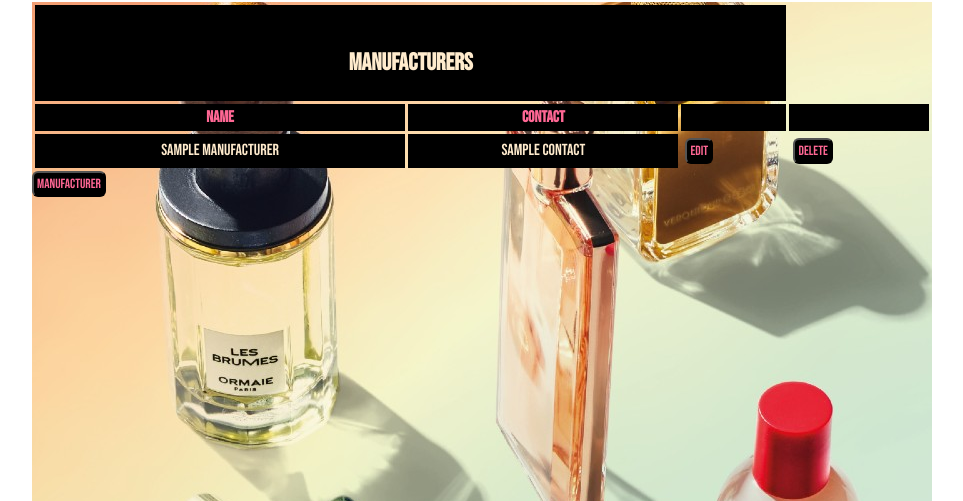
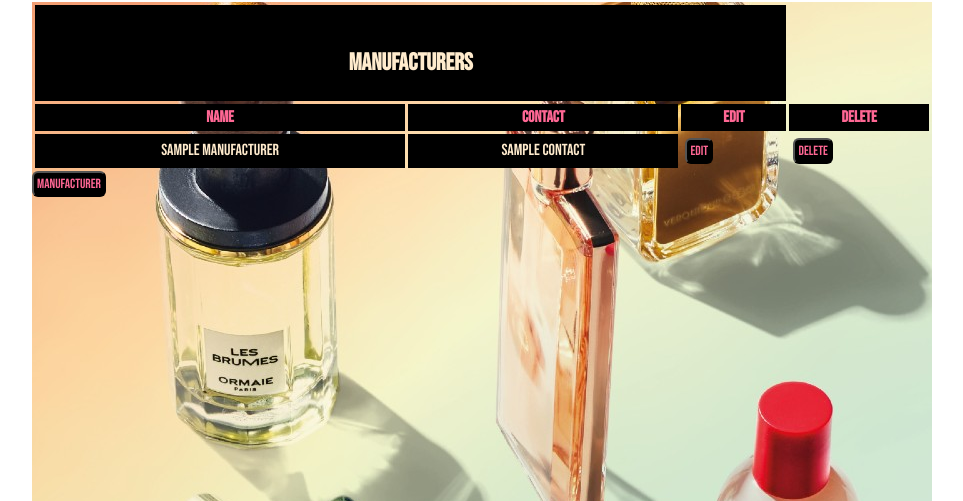
Before and after one commit to RhiannonAW123/PROJECT-1---Perfume-Shop-Inventory, a Flask app: page /manufacturers in a window 1280 px wide. Shown: the part 160-661 px from the top of the page, without its empty margins (158-1121 px from the left). Run offline with Flask 2, Linux system fonts and the light colour scheme; a database or web service that is not in the repository returns one stand-in record (values such as "Sample title"); some libraries are stand-ins or nearby versions.

Commit message:
added titles to button columns

```diff
--- a/templates/manufacturers/index.html
+++ b/templates/manufacturers/index.html
@@ -9,8 +9,8 @@
   <TR class="col_headers">
      <TH>Name</TH>
      <TH>Contact</TH>
-     <TH></TH>
-     <TH></TH>
+     <TH>Edit</TH>
+     <TH>Delete</TH>
   </TR>
   {% for manufacturer in all_manufacturers %}
   <TR ALIGN="CENTER">
```
